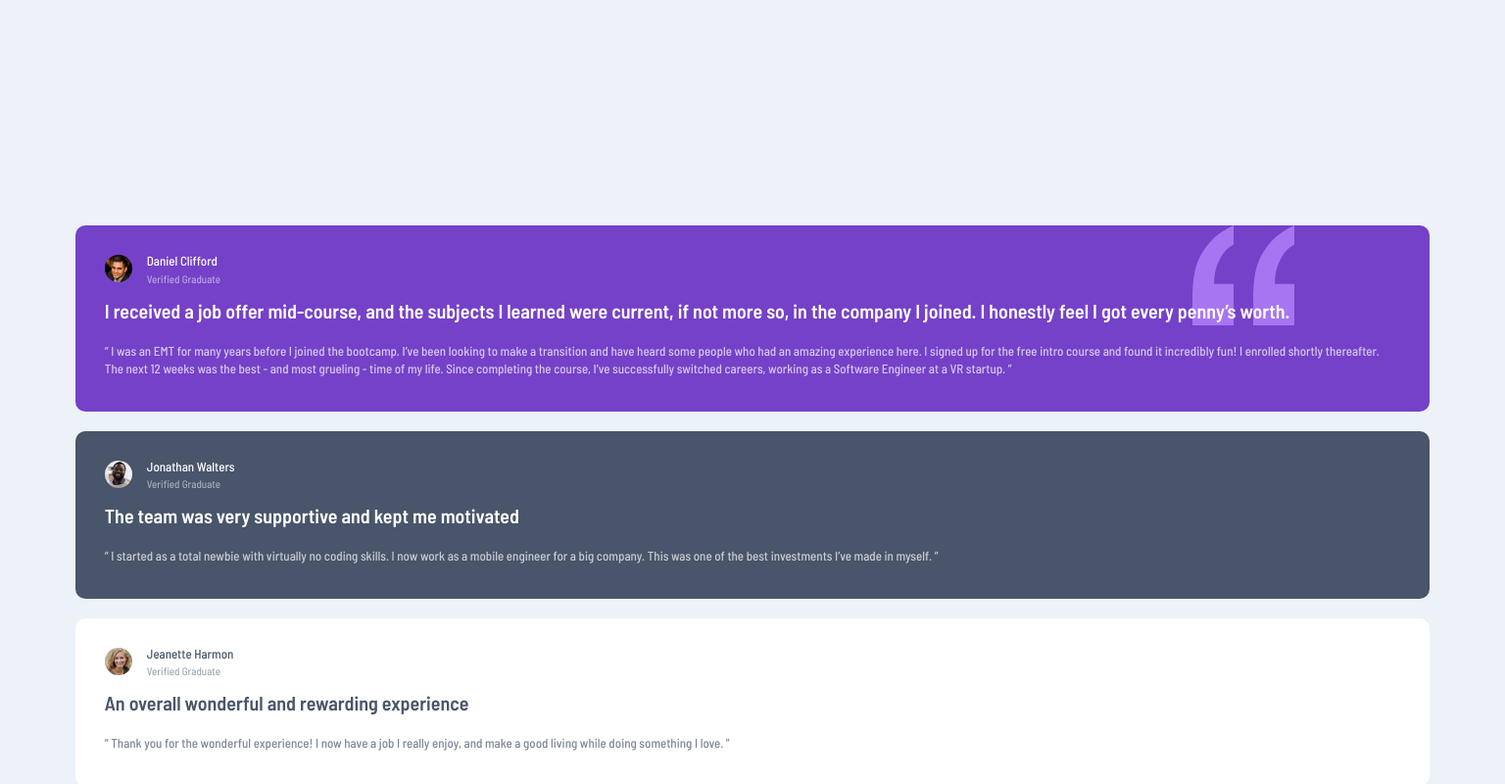
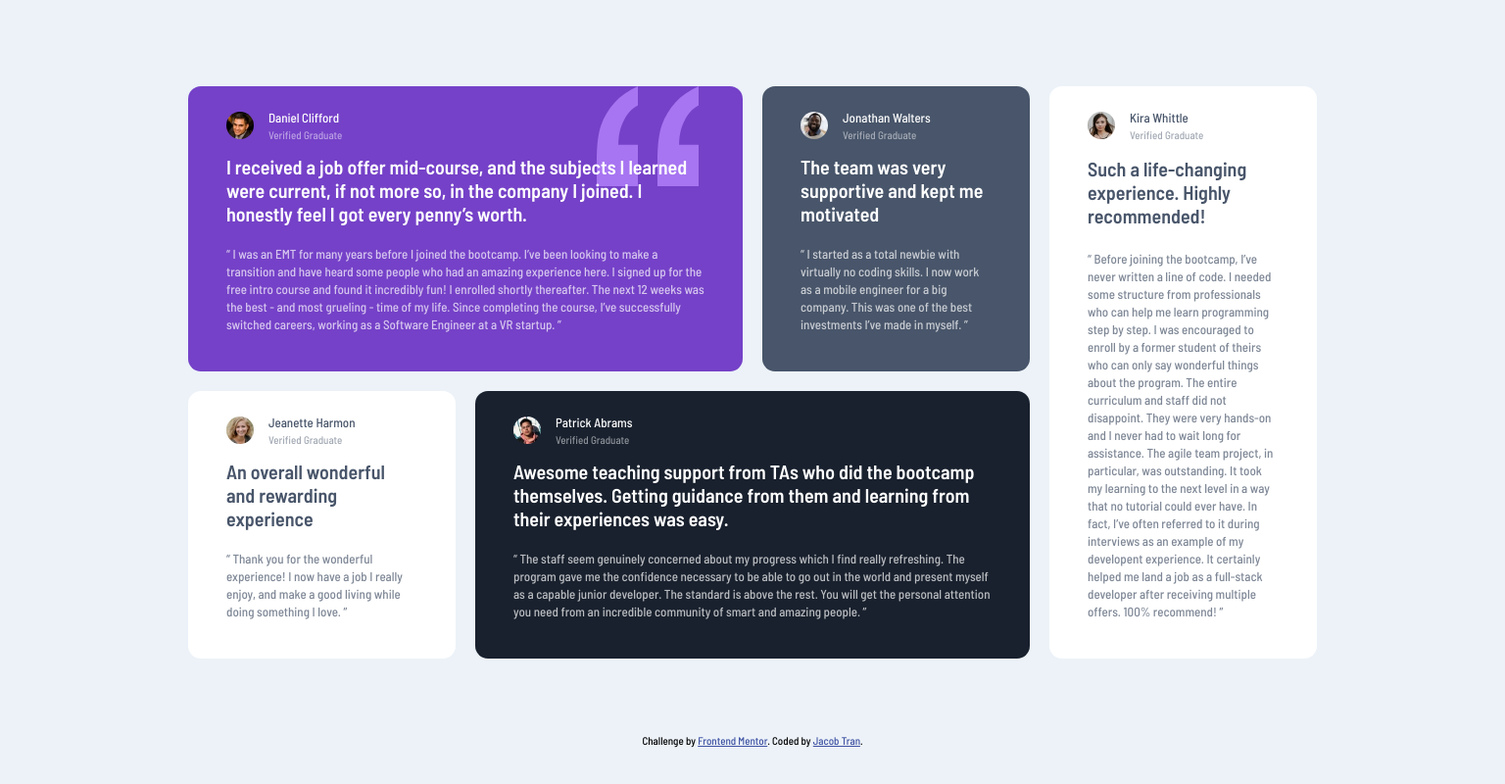
Before and after one commit to jacobntran/testimonials-grid-section, a plain HTML site: page index.html in a window 1536 px wide. Shown: the top 800 px of the page at 98% size. Drawn offline with Linux system fonts and the light colour scheme.

Commit message:
developed desktop version

```diff
--- a/index.html
+++ b/index.html
@@ -42,7 +42,6 @@
       ============ */
 
       .grid-item__author-name {
-        font-size: 1.3rem;
         font-weight: 500;
         line-height: 1em;
         margin-bottom: 0.4em;
@@ -65,10 +64,10 @@
       }
 
       .grid-item__quote {
-        font-size: 1.3rem;
         font-weight: 500;
         line-height: 1.385em;
         opacity: 0.7;
+        display: block;
       }
 
       /* =============
@@ -76,35 +75,78 @@
       ============ */
       main {
         display: grid;
+        width: 90%;
+        margin: 5% auto;
+        grid-template-columns: repeat(auto-fit, minmax(250px, 1fr));
         row-gap: 2rem;
-        margin: 15% 5%;
       }
 
-      .grid-item__quote-img {
-        position: absolute;
-        right: 10%;
-        top: 0;
-        z-index: 0;
+      @media screen and (min-width: 556px) {
+        main {
+          grid-gap: 2rem;
+        }
+        .grid-item:nth-child(1),
+        .grid-item:nth-child(4),
+        .grid-item:nth-child(5) {
+          grid-column: auto/ span 2;
+        }
       }
 
-      .grid-item__author {
-        display: flex;
-        margin-bottom: 1.5rem;
+      @media screen and (min-width: 878px) {
+        .grid-item:nth-child(5) {
+          grid-column: 1/ -1;
+        }
       }
 
-      .grid-item__author-image {
-        width: 2.8rem;
-        height: 2.8rem;
-        border-radius: 50%;
+      @media screen and (min-width: 1045px) {
+        main {
+          max-width: 1045px;
+        }
+        .grid-item:nth-child(4) {
+          grid-column: auto/ span 2;
+        }
+
+        .grid-item:nth-child(5) {
+          grid-column: auto/ span 3;
+        }
       }
 
-      .grid-item__author-text {
-        margin-left: 1.5rem;
+      @media screen and (min-width: 1440px) {
+        body {
+          width: 100vw;
+          height: 100vh;
+          display: flex;
+          justify-content: center;
+          align-items: center;
+          flex-direction: column;
+        }
+
+        main {
+          width: 80%;
+          max-width: 1152px;
+        }
+
+        .grid-item:nth-child(1) {
+          grid-column: auto / span 2;
+        }
+
+        .grid-item:nth-child(2) {
+          grid-column: auto/ span 1;
+        }
+
+        .grid-item:nth-child(5) {
+          grid-column: 4 / span 1;
+          grid-row: 1/3;
+        }
       }
 
       .grid-item {
-        padding: 3rem 3rem 3.5rem 3rem;
+        padding: 2em 3em 3em 3em;
         border-radius: 1em;
+        font-size: 1.3rem;
+        display: flex;
+        flex-direction: column;
+        justify-content: space-between;
       }
 
       .grid-item--bg-purple {
@@ -126,6 +168,28 @@
       .grid-item--bg-black-blue {
         background-color: hsl(219, 29%, 14%);
         color: hsl(0, 0%, 100%);
+      }
+
+      .grid-item__quote-img {
+        position: absolute;
+        right: 8%;
+        top: 0;
+        z-index: 0;
+      }
+
+      .grid-item__author {
+        display: flex;
+        margin-bottom: 1.5rem;
+      }
+
+      .grid-item__author-image {
+        width: 2.8rem;
+        height: 2.8rem;
+        border-radius: 50%;
+      }
+
+      .grid-item__author-text {
+        margin-left: 1.5rem;
       }
 
       .attribution {
```
